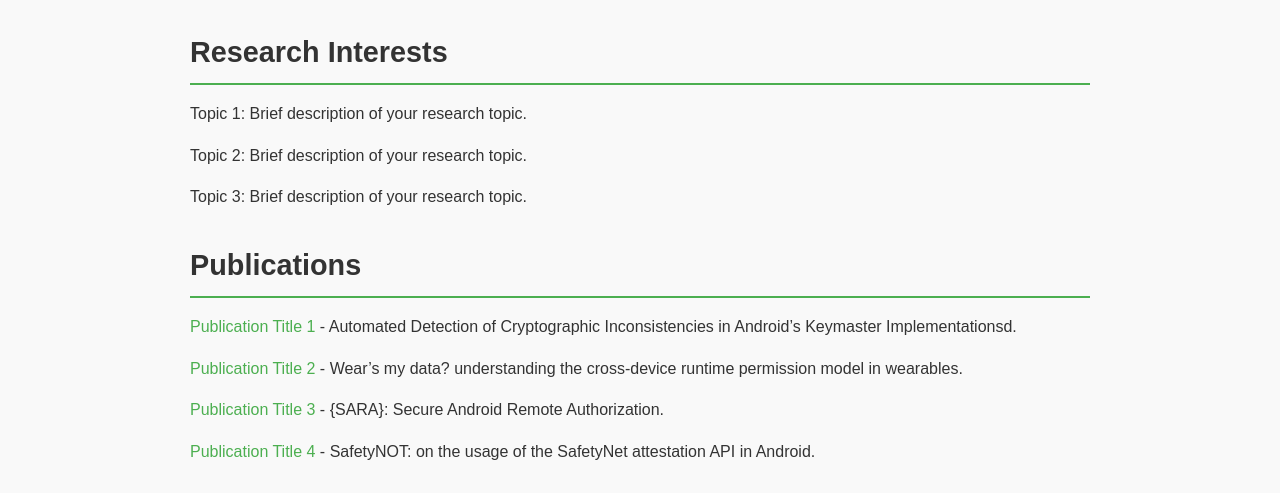
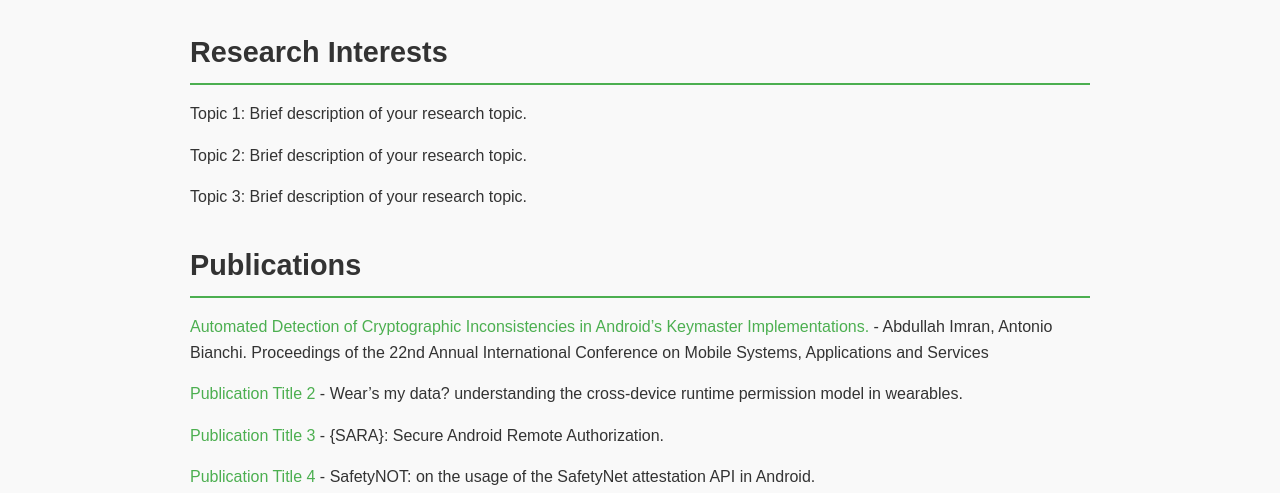
Before and after one commit to abd134/abd134.github.io, a plain HTML site: page index.html in a window 1280 px wide. Shown: the part 295-788 px from the top of the page. Drawn offline with Linux system fonts and the light colour scheme.

Commit message:
Update index.html

```diff
--- a/index.html
+++ b/index.html
@@ -118,7 +118,8 @@
     <section id="publications">
       <h2>Publications</h2>
       <ul>
-        <li><a href="link-to-paper.pdf">Publication Title 1</a> - Automated Detection of Cryptographic Inconsistencies in Android’s Keymaster Implementationsd.</li>
+        <li><a href="link-to-paper.pdf">Automated Detection of Cryptographic Inconsistencies in Android’s Keymaster Implementations.</a> - Abdullah Imran, Antonio Bianchi. Proceedings of the 22nd Annual International Conference on Mobile Systems, Applications and Services
+</li>
         <li><a href="link-to-paper.pdf">Publication Title 2</a> - Wear’s my data? understanding the cross-device runtime permission model in wearables.</li>
         <li><a href="link-to-paper.pdf">Publication Title 3</a> - {SARA}: Secure Android Remote Authorization.</li>
         <li><a href="link-to-paper.pdf">Publication Title 4</a> - SafetyNOT: on the usage of the SafetyNet attestation API in Android.</li>
```
